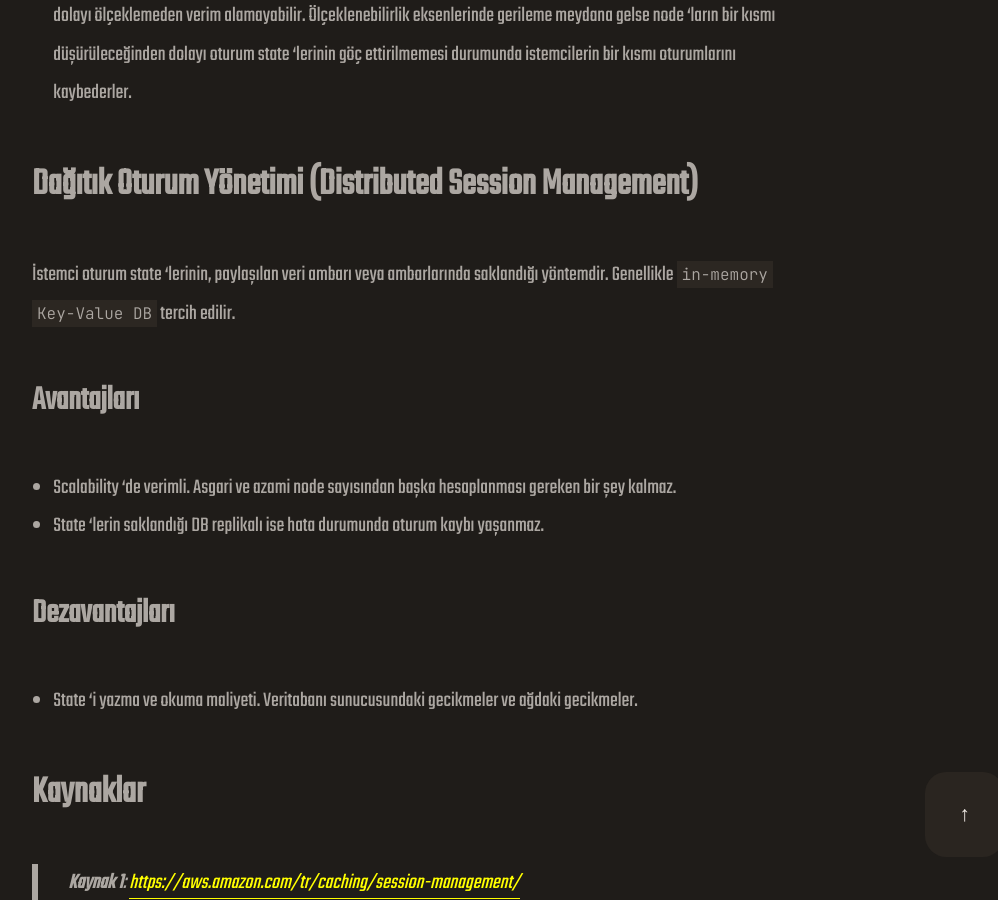
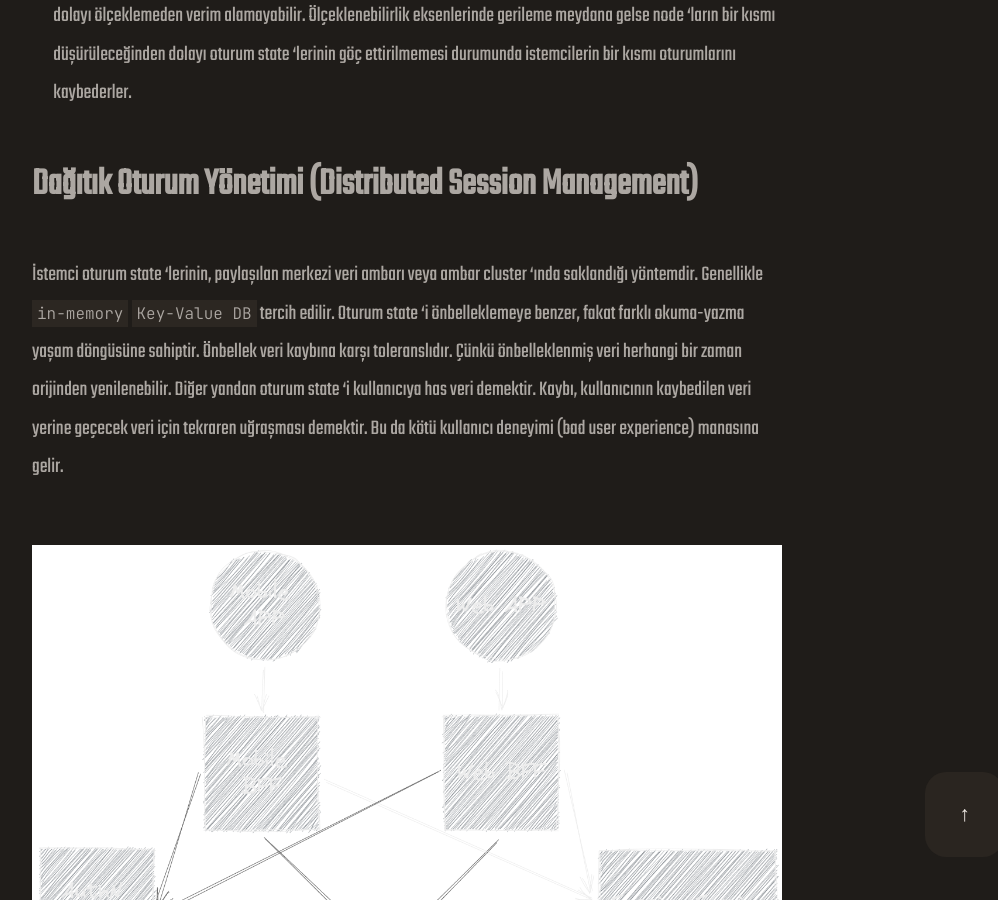
Before and after one commit to abdullahpazarbasi/abdullahpazarbasi.github.io, a Jekyll site: the page built from _posts/2022-05-26-oturum-yonetimi-session-management.md, in a window 1280 px wide and 900 px high, scrolled down 1730 px. Shown: the whole window, without its empty margins (233-1231 px from the left). Built offline with Jekyll 4.4.1, drawn with Linux system fonts in a browser that asks for light colours; some web fonts are replaced; some of the changed text lies outside the part shown.

Commit message:
session management blog improved

```diff
--- a/_posts/2022-05-26-oturum-yonetimi-session-management.md
+++ b/_posts/2022-05-26-oturum-yonetimi-session-management.md
@@ -31,7 +31,9 @@ Load balancer daima kullanıcının yapıştığı node 'u seçer ve bir kullan
 
 ## Dağıtık Oturum Yönetimi (Distributed Session Management)
 
-İstemci oturum state 'lerinin, paylaşılan veri ambarı veya ambarlarında saklandığı yöntemdir. Genellikle `in-memory` `Key-Value DB` tercih edilir.
+İstemci oturum state 'lerinin, paylaşılan merkezi veri ambarı veya ambar cluster 'ında saklandığı yöntemdir. Genellikle `in-memory` `Key-Value DB` tercih edilir. Oturum state 'i önbelleklemeye benzer, fakat farklı okuma-yazma yaşam döngüsüne sahiptir. Önbellek veri kaybına karşı toleranslıdır. Çünkü önbelleklenmiş veri herhangi bir zaman orijinden yenilenebilir. Diğer yandan oturum state 'i kullanıcıya has veri demektir. Kaybı, kullanıcının kaybedilen veri yerine geçecek veri için tekraren uğraşması demektir. Bu da kötü kullanıcı deneyimi (bad user experience) manasına gelir.
+
+![Distributed Session Management](/assets/img/2022/05/distributed-session-management.png "Distributed Session Management")
 
 ### Avantajları
 
```
Also changed, not shown: other parts of _posts/2022-05-26-oturum-yonetimi-session-management.md (+3 -1 lines), assets/img/2022/05/distributed-session-management.png (added).
